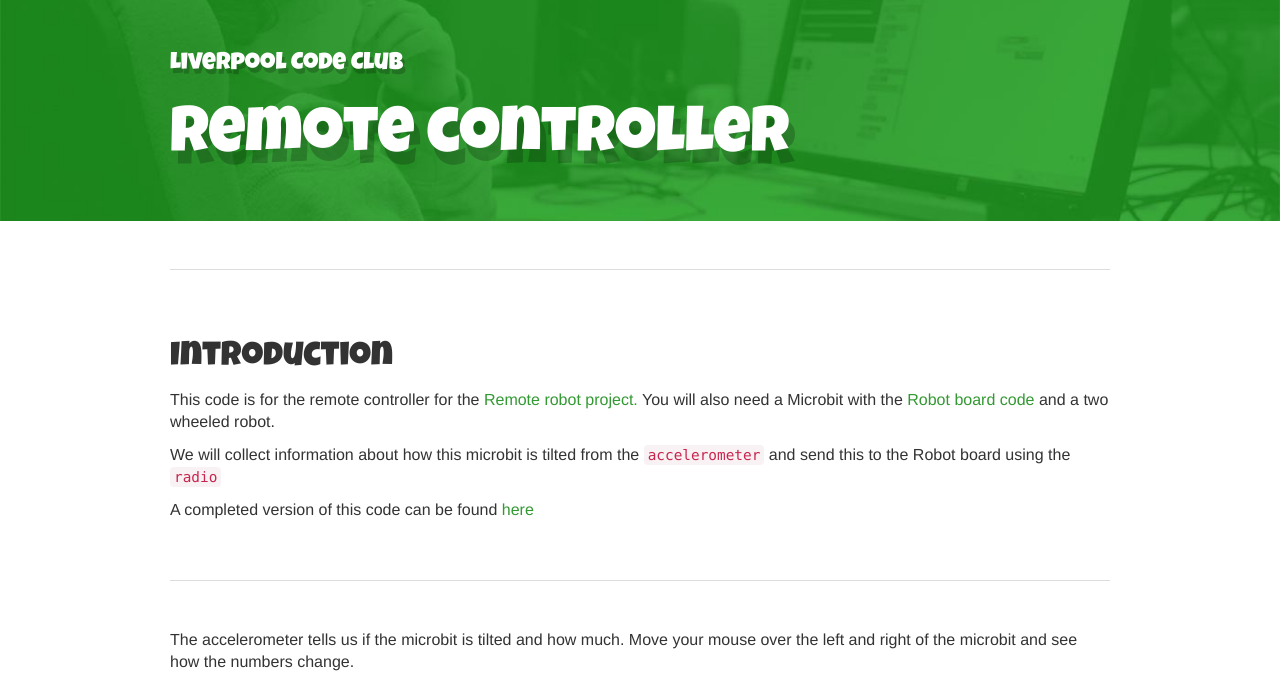
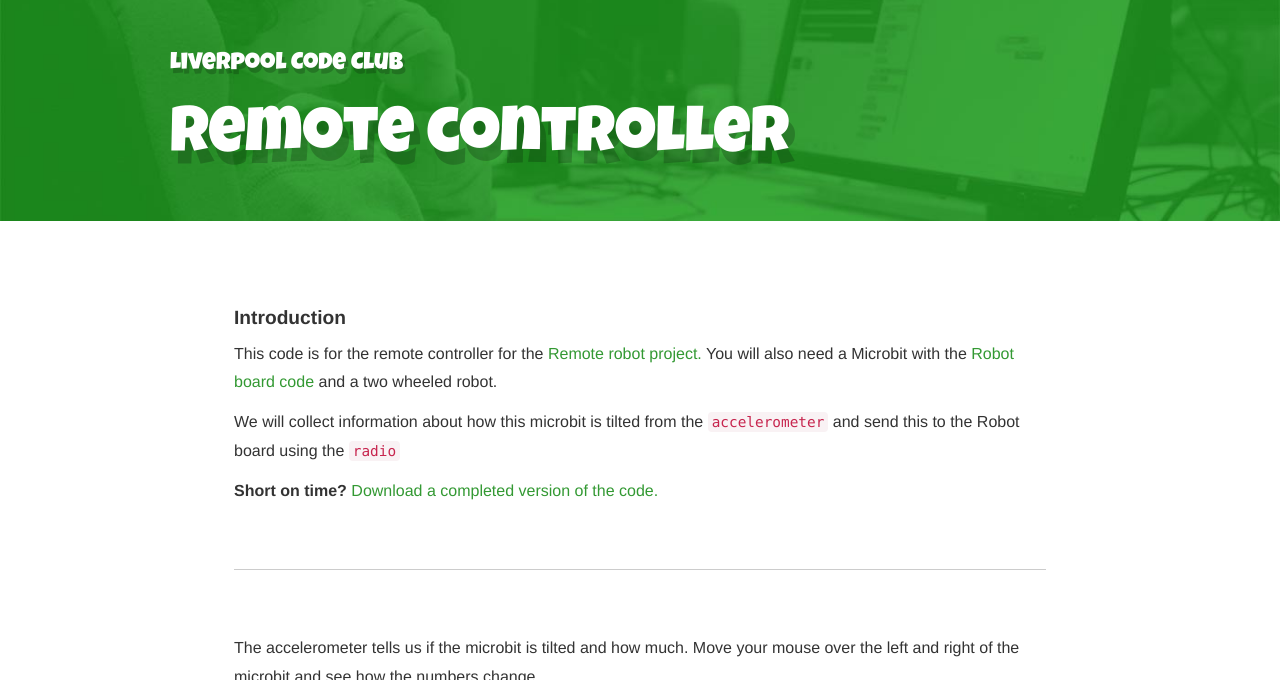
Before and after one commit to liverpoolcodeclub/liverpoolcodeclub.github.io, a Jekyll site: the page built from projects/remote-robot/remote-controller/index.html, in a window 1280 px wide, cut to the strip 0-680 px from the top of the page. Built offline with Jekyll 4.4.1, drawn with Linux system fonts in a browser that asks for light colours.

Commit message:
Standardise styling for remote robot project

```diff
--- a/_sass/_bootstrap.scss
+++ b/_sass/_bootstrap.scss
@@ -42,7 +42,7 @@
 @import "bootstrap/list-group";
 @import "bootstrap/panels";
 @import "bootstrap/responsive-embed";
-// @import "bootstrap/wells";
+@import "bootstrap/wells";
 @import "bootstrap/close";
 
 // Components w/ JavaScript
--- a/_sass/_project.scss
+++ b/_sass/_project.scss
@@ -178,3 +178,15 @@
         }
     }
 }
+
+.well {
+    padding: 2em;
+}
+
+.well-lg {
+    padding: 3em;
+}
+
+.well-sm {
+    padding: 1em;
+}
--- a/projects/remote-robot/remote-controller/index.html
+++ b/projects/remote-robot/remote-controller/index.html
@@ -3,16 +3,22 @@ layout: project
 title: "Remote controller"
 ---
 
-<div class="project-info">
-    <h2>Introduction</h2><p>This code is for the remote controller for the <a href="../">Remote robot project.</a> You will also need a Microbit with the <a href="../robot-board">Robot board code</a> and a two wheeled robot.</p>
+<div class="project-steps__info">
+    <h2>Introduction</h2>
+    <p>This code is for the remote controller for the <a href="../">Remote robot project.</a> You will also need a Microbit with the <a href="../robot-board">Robot board code</a> and a two wheeled robot.</p>
     <p>We will collect information about how this microbit is tilted from the <code>accelerometer</code> and send this to the Robot board using the <code>radio</code>
-    <p>A completed version of this code can be found <a href="https://makecode.microbit.org/_fPCPx2cuHH3j">here</a></p>
+    <p><strong>Short on time?</strong> <a href="https://makecode.microbit.org/_fPCPx2cuHH3j">Download a completed version of the code.</a></p>
 </div>
-<div class="project-steps">
+<hr>
+<div class="project-steps__info">
     <p>The accelerometer tells us if the microbit is tilted and how much. Move your mouse over the left and right of the microbit and see how the numbers change.</p>
-   <div style="position:relative;width:400px;height:0;padding-bottom:40%;overflow:hidden;">
-     <iframe style="position:absolute;top:0;left:0;width:100%;height:100%;" src="https://makecode.microbit.org/---run?id=_KKbDYcaMgbq2" allowfullscreen="allowfullscreen" sandbox="allow-popups allow-forms allow-scripts allow-same-origin" frameborder="0"></iframe></div>
-    <h3>Testing the accelerometer</h3>
+    <div style="position:relative;width:400px;height:0;padding-bottom:40%;overflow:hidden;">
+        <iframe style="position:absolute;top:0;left:0;width:100%;height:100%;" src="https://makecode.microbit.org/---run?id=_KKbDYcaMgbq2" allowfullscreen="allowfullscreen" sandbox="allow-popups allow-forms allow-scripts allow-same-origin" frameborder="0"></iframe>
+    </div>
+</div>
+<hr>
+<div class="project-steps__info">
+    <h2>Testing the accelerometer</h2>
     <p>Later we will use these numbers to control how the robot moves. First let's see what they look like.</p>
 </div>
 <div class="project-steps__step">
@@ -31,13 +37,15 @@ title: "Remote controller"
     <p>Change the <code>acceleration</code> block to show Y instead of X</p>
     <p>How does this change how the numbers change?</p>
 </div>
-<div class="project-steps">
+<hr>
+<div class="project-steps__info">
     <p>With the <code>accelerometer</code> block X shows how much the microbit is tilted left and right,</p>
     <p>Y shows how much the Microbit is tilted forward and backwards.</p>
     <p>We will use Y to move the robot backwards and forwards, and X to steer the robot left and right.</p>
 </div>
-<div class="project-steps">
-    <h3>The remote controller code</h3>
+<hr>
+<div class="project-steps__info">
+    <h2>The remote controller code</h2>
     <p>So now we can write the code to send these values to our robot with <code>radio</code> blocks. Before we send the X and Y numbers we do some maths, dividng them by 10 and 20. These numbers control how much the robot responds to the remote controller tilting. When you have set up your robot you can try changing these numbers to see how they change how the robot responds.</p>
 </div>
 <div class="project-steps__step">
@@ -72,6 +80,6 @@ title: "Remote controller"
 <div class="project-steps__step">
     <p>Download the code to your microbit.</p>
 </div>
-<div class="project-steps">
+<div class="project-steps__info">
     <p>The remote controller is finished, but it doesn't do anything interesting until you have written the code for your <a href="../robot-board">Robot board.</a></p>
 </div>
```
Also changed, not shown: projects/remote-robot/index.html (+22 -7 lines), projects/remote-robot/robot-board/index.html (+20 -14 lines).
